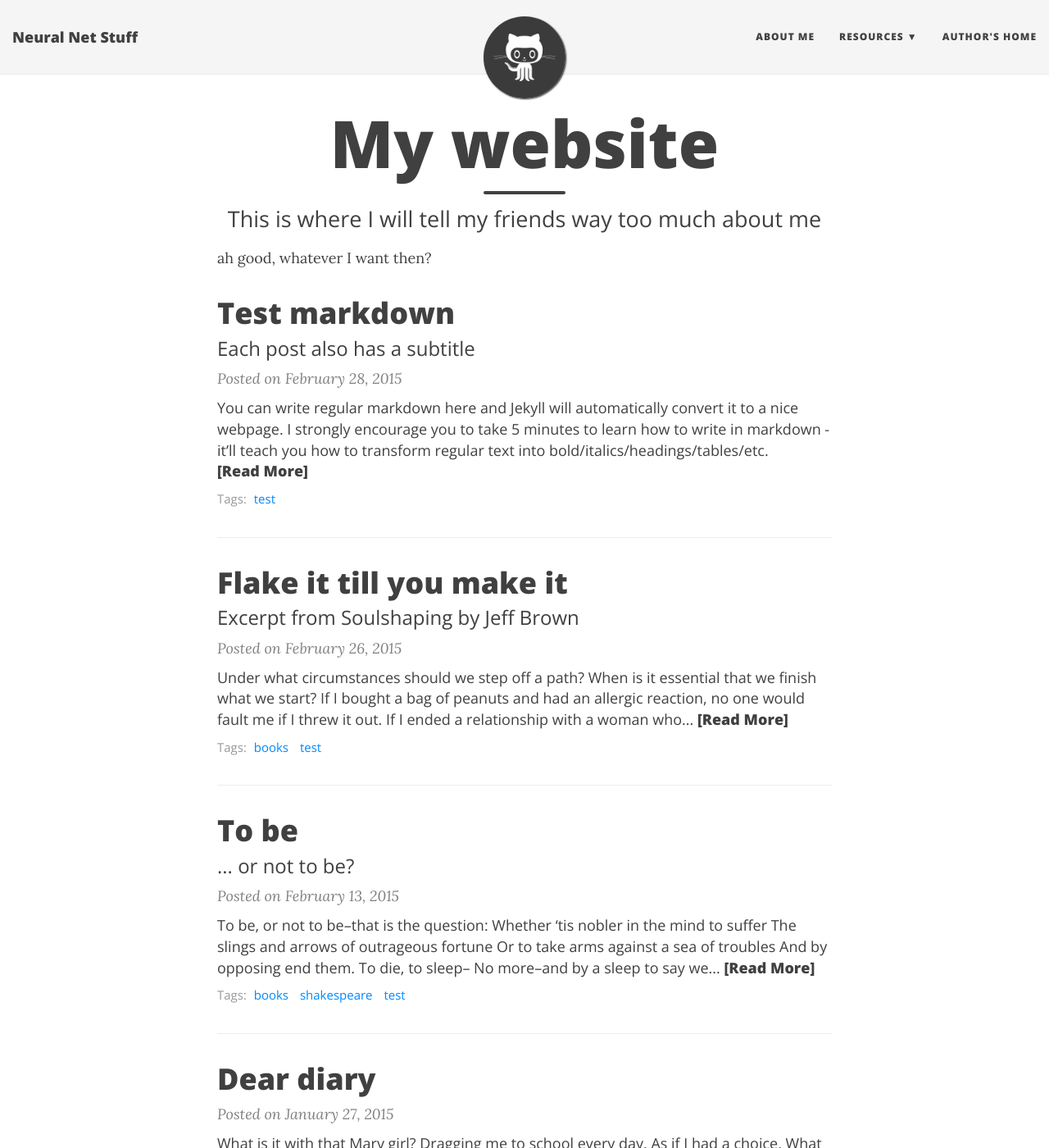
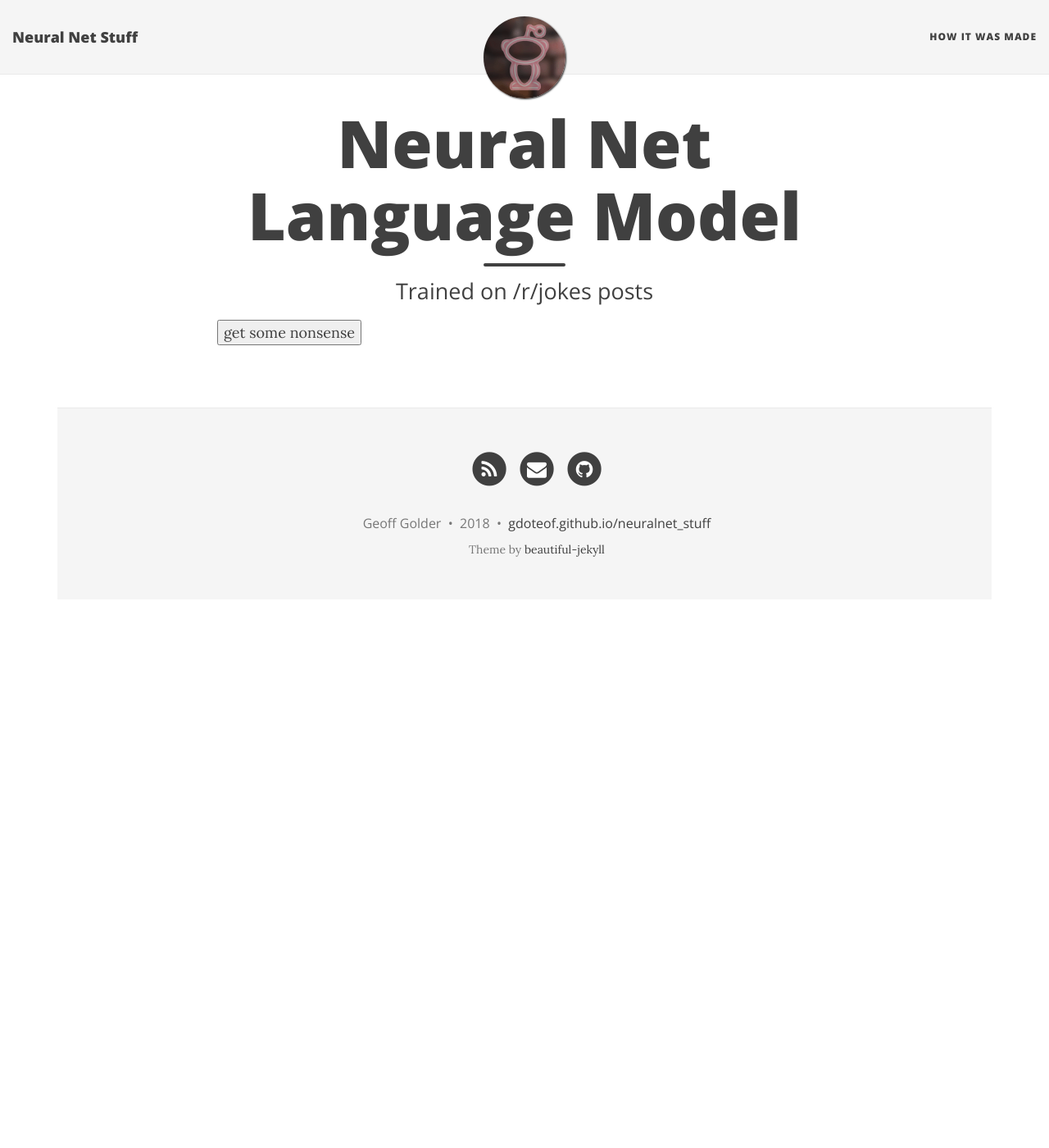
Before and after one commit to gdoteof/neuralnet_stuff, a Jekyll site: the page built from index.html, in a window 1280 px wide and 1400 px high. Shown: the whole window at 82% size. Built offline with Jekyll 4.4.1, drawn with Linux system fonts in a browser that asks for light colours; nearby versions of some CDN libraries; the list of posts is cut into pages by our own code; some of the changed text lies outside the part shown.

Commit message:
rough draft

```diff
--- a/_config.yml
+++ b/_config.yml
@@ -17,22 +17,17 @@ baseurl: "/neuralnet_stuff"
 title: Neural Net Stuff
 
 # Short description of your site
-description: A virtual proof that name is awesome!
+description: Neural Net projects
 
 # --- Navigation bar options --- #
 
 # List of links in the navigation bar
 navbar-links:
-  About Me: "aboutme"
-  Resources:
-    - Beautiful Jekyll: "http://deanattali.com/beautiful-jekyll/"
-    - Learn markdown: "http://www.markdowntutorial.com/"
-    - GitHub Pages: "https://pages.github.com/"
-  Author's home: "http://deanattali.com"
+  How it was made: "howitwasmade"
 
 # Image to show in the navigation bar - image must be a square (width = height)
 # Remove this parameter if you don't want an image in the navbar
-avatar: "/img/avatar-icon.png"
+avatar: "/img/rjokes-rough.png"
 
 # If you want to have an image logo in the top-left corner instead of the title text,
 # then specify the following parameter
@@ -64,7 +59,7 @@ footer-link-col: "#404040"
 # Change all these values or delete the ones you don't want.
 # Important: you must keep the "name" parameter, everything else you can remove
 author:
-  name: Some Person
+  name: Geoff Golder
 
 # Select your active Social Network Links.
 # Uncomment the links you want to show in the footer and add your information to each link.
@@ -72,10 +67,8 @@ author:
 # If you want to add a new link that isn't here, you'll need to also edit the file _data/SocialNetworks.yml
 social-network-links:
   rss: true
-  email: "someone@example.com"
-  facebook: daattali
-  github: daattali
-  twitter: daattali
+  email: "geoffgolder@gmail.com"
+  github: gdoteof
 #  reddit: yourname
 #  google-plus: +DeanAttali
 #  linkedin: daattali
@@ -92,14 +85,14 @@ social-network-links:
 
 # Select which share links to show in posts
 share-links-active:
-  twitter: true
-  facebook: true
+  twitter: false
+  facebook: false
   google: false
-  linkedin: true
+  linkedin: false
 
 # How to display the link to the website in the footer
 # Remove this if you don't want a link in the footer
-url-pretty: "MyWebsite.com"  # eg. "deanattali.com/beautiful-jekyll"
+url-pretty: "gdoteof.github.io/neuralnet_stuff"  # eg. "deanattali.com/beautiful-jekyll"
 
 # --- Web Statistics Section --- #
 
--- a/index.html
+++ b/index.html
@@ -1,76 +1,39 @@
 ---
 layout: page
-title: My website
-subtitle: This is where I will tell my friends way too much about me
+title: Neural Net Language Model
+subtitle: Trained on /r/jokes posts
 use-site-title: true
 ---
 
-<div>
-  ah good, whatever I want then?
+
+<div class="posts-lits">
+  <input type="button" onclick="sendAJAX()" value="get some nonsense" id="load"/>
+  <div id="loading">
+    <center> <i class="fa fa-spinner fa-spin" aria-hidden="true"></i></center>
+  </div>
+  <div id="ajax" style="white-space:pre-wrap; word-wrap: break-word"/>
 </div>
 
-<div class="posts-list">
-  {% for post in paginator.posts %}
-  <article class="post-preview">
-    <a href="{{ post.url | prepend: site.baseurl }}">
-	  <h2 class="post-title">{{ post.title }}</h2>
+<script>
+document.getElementById('loading').style.display = 'none';
 
-	  {% if post.subtitle %}
-	  <h3 class="post-subtitle">
-	    {{ post.subtitle }}
-	  </h3>
-	  {% endif %}
-    </a>
+let r = 'https://9plnkvj264.execute-api.us-east-1.amazonaws.com/dev/inference'
 
-    <p class="post-meta">
-      Posted on {{ post.date | date: "%B %-d, %Y" }}
-    </p>
-
-    <div class="post-entry-container">
-      {% if post.image %}
-      <div class="post-image">
-        <a href="{{ post.url | prepend: site.baseurl }}">
-          <img src="{{ post.image }}">
-        </a>
-      </div>
-      {% endif %}
-      <div class="post-entry">
-        {{ post.excerpt | strip_html | xml_escape | truncatewords: site.excerpt_length }}
-        {% assign excerpt_word_count = post.excerpt | number_of_words %}
-        {% if post.content != post.excerpt or excerpt_word_count > site.excerpt_length %}
-          <a href="{{ post.url | prepend: site.baseurl }}" class="post-read-more">[Read&nbsp;More]</a>
-        {% endif %}
-      </div>
-    </div>
-
-    {% if post.tags.size > 0 %}
-    <div class="blog-tags">
-      Tags:
-      {% if site.link-tags %}
-      {% for tag in post.tags %}
-      <a href="{{ site.baseurl }}/tags#{{- tag -}}">{{- tag -}}</a>
-      {% endfor %}
-      {% else %}
-        {{ post.tags | join: ", " }}
-      {% endif %}
-    </div>
-    {% endif %}
-
-   </article>
-  {% endfor %}
-</div>
-
-{% if paginator.total_pages > 1 %}
-<ul class="pager main-pager">
-  {% if paginator.previous_page %}
-  <li class="previous">
-    <a href="{{ paginator.previous_page_path | prepend: site.baseurl | replace: '//', '/' }}">&larr; Newer Posts</a>
-  </li>
-  {% endif %}
-  {% if paginator.next_page %}
-  <li class="next">
-    <a href="{{ paginator.next_page_path | prepend: site.baseurl | replace: '//', '/' }}">Older Posts &rarr;</a>
-  </li>
-  {% endif %}
-</ul>
-{% endif %}
+function sendAJAX() {
+  var xhr = new XMLHttpRequest();
+  xhr.onreadystatechange = function () {
+    if (xhr.readyState === 4) {
+      let resp = JSON.parse(xhr.responseText);
+      document.getElementById('load').style.display = 'inline-block';
+      document.getElementById('load').value = 'again?';
+      document.getElementById('loading').style.display = 'none';
+      document.getElementById('ajax').innerHTML = resp.response.text;
+    }
+  };
+  xhr.open('GET', r);
+  document.getElementById('ajax').innerHTML = '';
+  xhr.send( );
+  document.getElementById('load').style.display = 'none';
+  document.getElementById('loading').style.display = 'block';
+}
+</script>
```
Also changed, not shown: howitwasmade.md (added, +9 -0 lines), img/rjokes-rough.png (added), img/rjokesicon.png (added).
